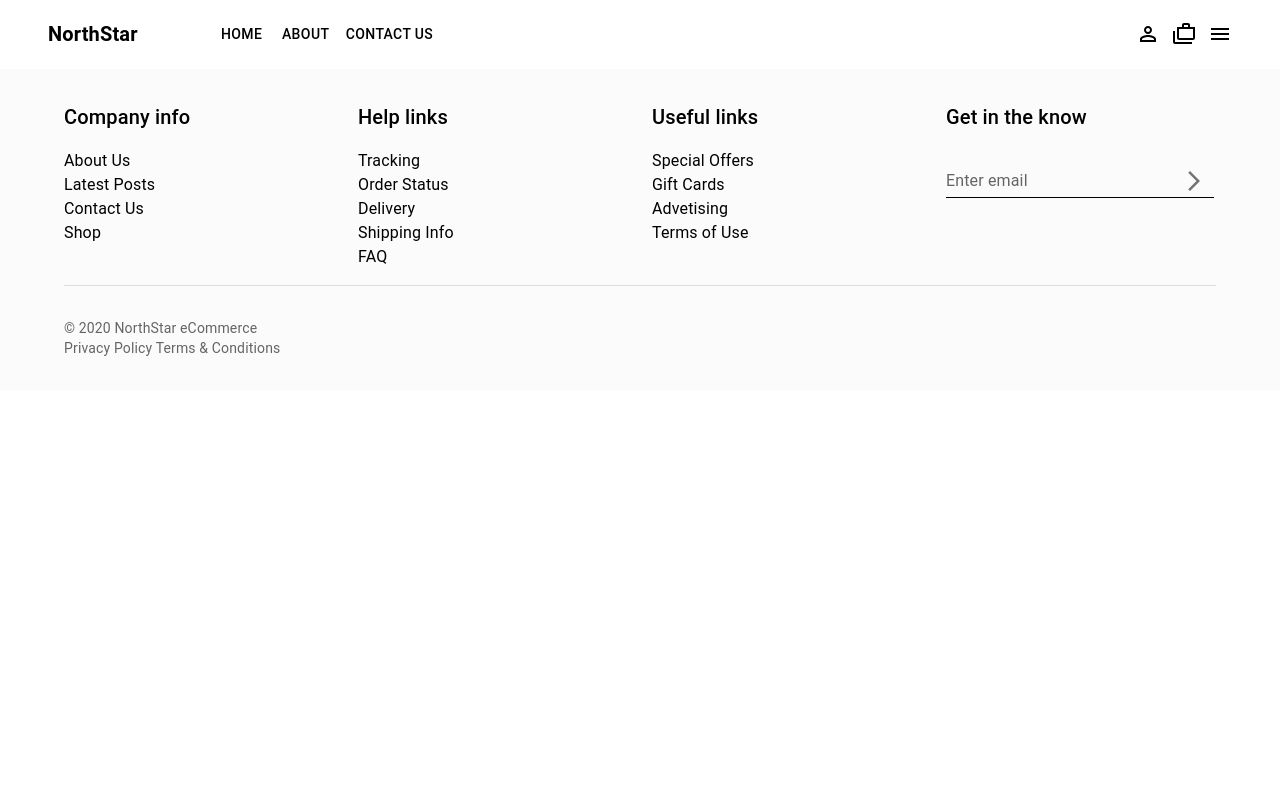
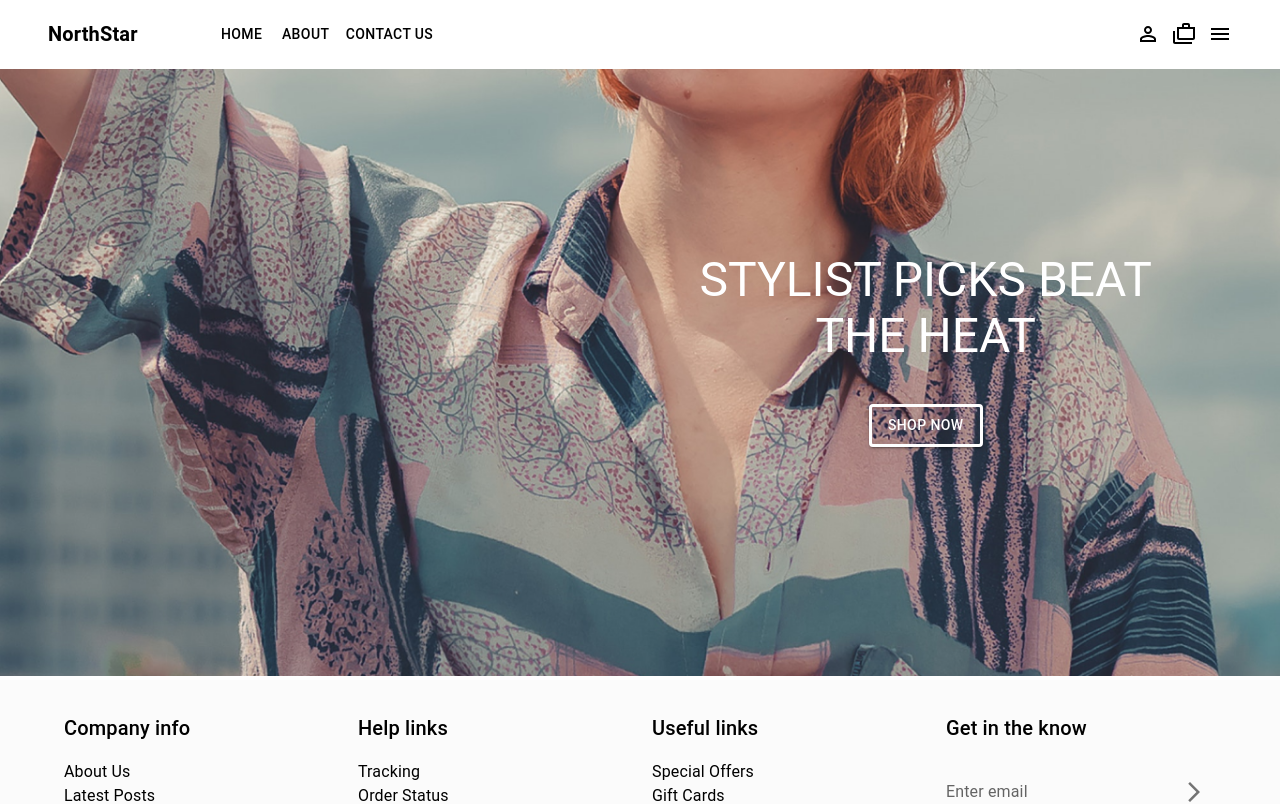
Before and after one commit to ahmadamira/Final-project-E-commerce, a React (Create React App) app: page / in a window 1280 px wide. Shown: the top 804 px of the page. Built offline with nearby package versions, Linux system fonts and the light colour scheme.

Commit message:
Added Hero section

```diff
--- a/src/App.js
+++ b/src/App.js
@@ -2,11 +2,13 @@ import logo from './logo.svg';
 import './App.css';
 import Header from './Components/Header/Header';
 import Footer from './Components/Footer/Footer';
+import Home from './Components/Home-page/Home';
 
 function App() {
   return (
     <div className="App">
       <Header />
+      <Home />
       <Footer />
     </div>
   );
--- /dev/null
+++ b/src/Components/Home-page/Herosec/Hero.js
@@ -0,0 +1,39 @@
+import React from 'react';
+import { Box, Typography, Button, useTheme } from '@mui/material';
+
+const Hero = () => {
+    const theme = useTheme();
+    return (
+        <Box display="inline-block" position="relative">
+            <img src="/imgs/img_1.png" alt="Hero Image" style={{ width: '100%', height: 'auto' }} />
+            <Box
+                position="absolute"
+                top="30%"
+                right="10%"
+                transform="translate(-50%, -50%)"
+                textAlign="center"
+
+            >
+                <Typography variant="h3" color="white" sx={{
+                    mb: 5,
+                    [theme.breakpoints.down('sm')]: {
+                        fontSize: '1.5rem',
+                    },
+                }}> STYLIST PICKS BEAT <br></br> THE HEAT</Typography>
+                <Button
+                    variant="contained"
+
+                    sx={{
+                        backgroundColor: 'transparent',
+                        border: '3px solid white',
+                        color: 'white',
+                    }}
+                >
+                    SHOP NOW
+                </Button>
+            </Box>
+        </Box>
+    );
+}
+
+export default Hero;
--- /dev/null
+++ b/src/Components/Home-page/Home.js
@@ -0,0 +1,12 @@
+import React from 'react'
+import Hero from './Herosec/Hero'
+
+const Home = () => {
+    return (
+        <div>
+            <Hero />
+        </div>
+    )
+}
+
+export default Home
```
Also changed, not shown: public/imgs/img_1.png (added).
